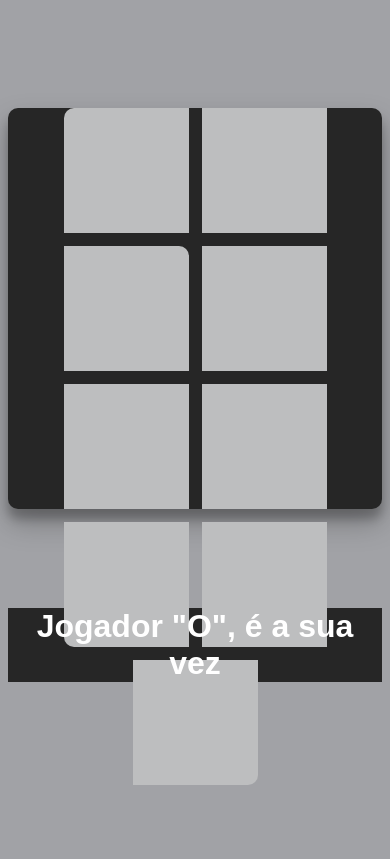
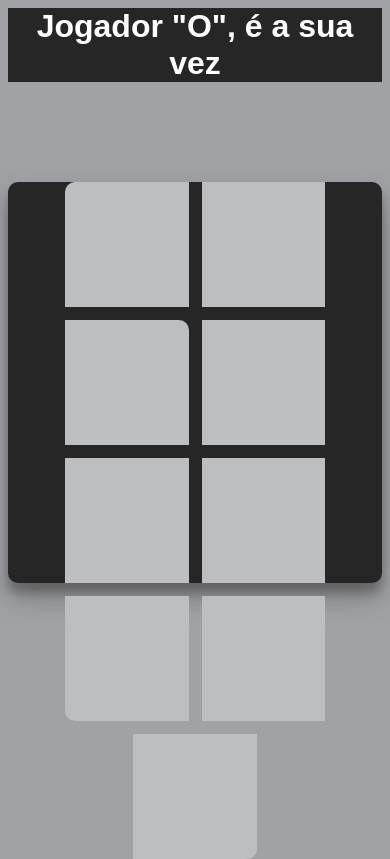
Before and after one commit to renatopejon/Jogo-da-Velha, a plain HTML site: page index.html in a window 390 px wide. Drawn offline with nearby package versions, Linux system fonts and the light colour scheme.

Commit message:
Responsividade
- Layout ficava quebrado em dispositivos móveis

```diff
--- a/index.html
+++ b/index.html
@@ -8,6 +8,7 @@
     <link rel="stylesheet" href="style.css">
 </head>
 <body>
+    <div class="turn">Jogador "O", é a sua vez</div>
     <section>
         <div class="container">
             <span class="btn" id="one"></span>
@@ -21,7 +22,7 @@
             <span class="btn" id="nine"></span>
         </div>
     </section>
-    <div class="turn">Jogador "O", é a sua vez</div>
+
 <script src="script.js"></script>
 <script src="https://unpkg.com/sweetalert/dist/sweetalert.min.js"></script>
 </body>
--- a/style.css
+++ b/style.css
@@ -78,3 +78,10 @@ span {
 #nine {
     border-bottom-right-radius: 10px;
 }
+
+@media (max-width: 500px) {
+    span {
+        width: 123.1px;
+        height: 125px;
+    }
+}
```
